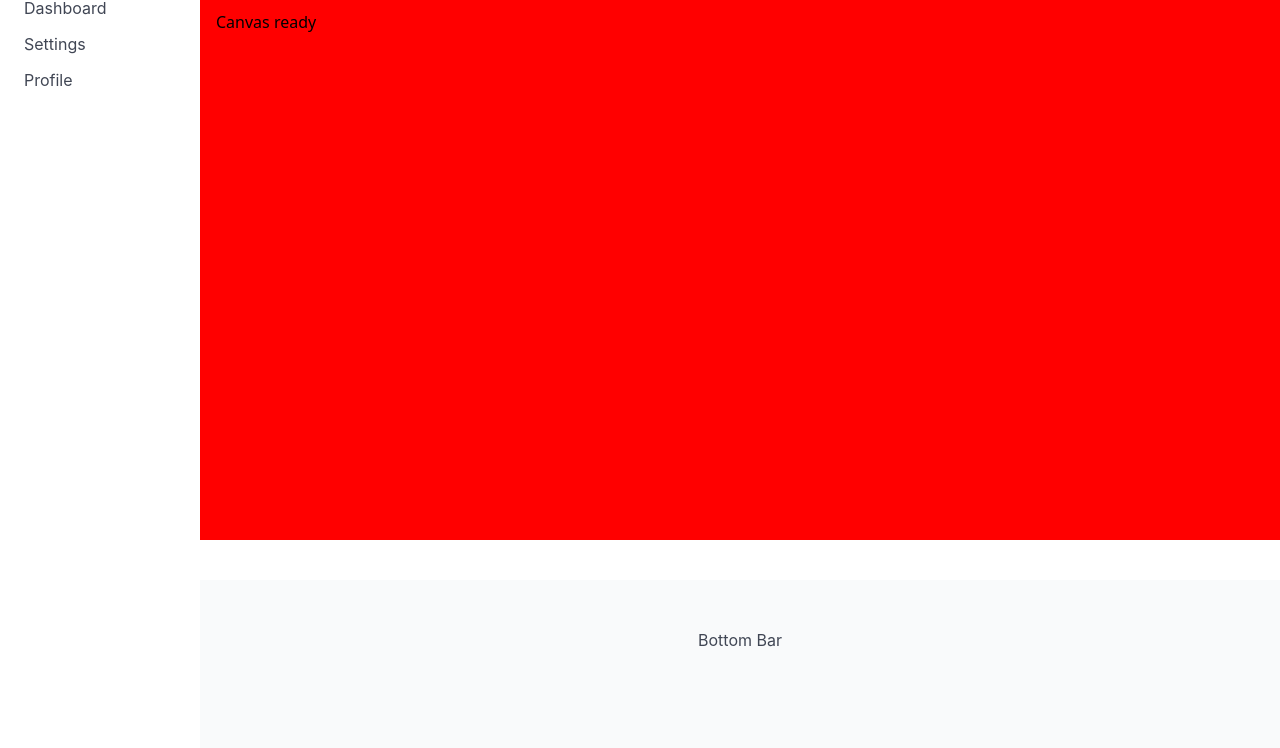
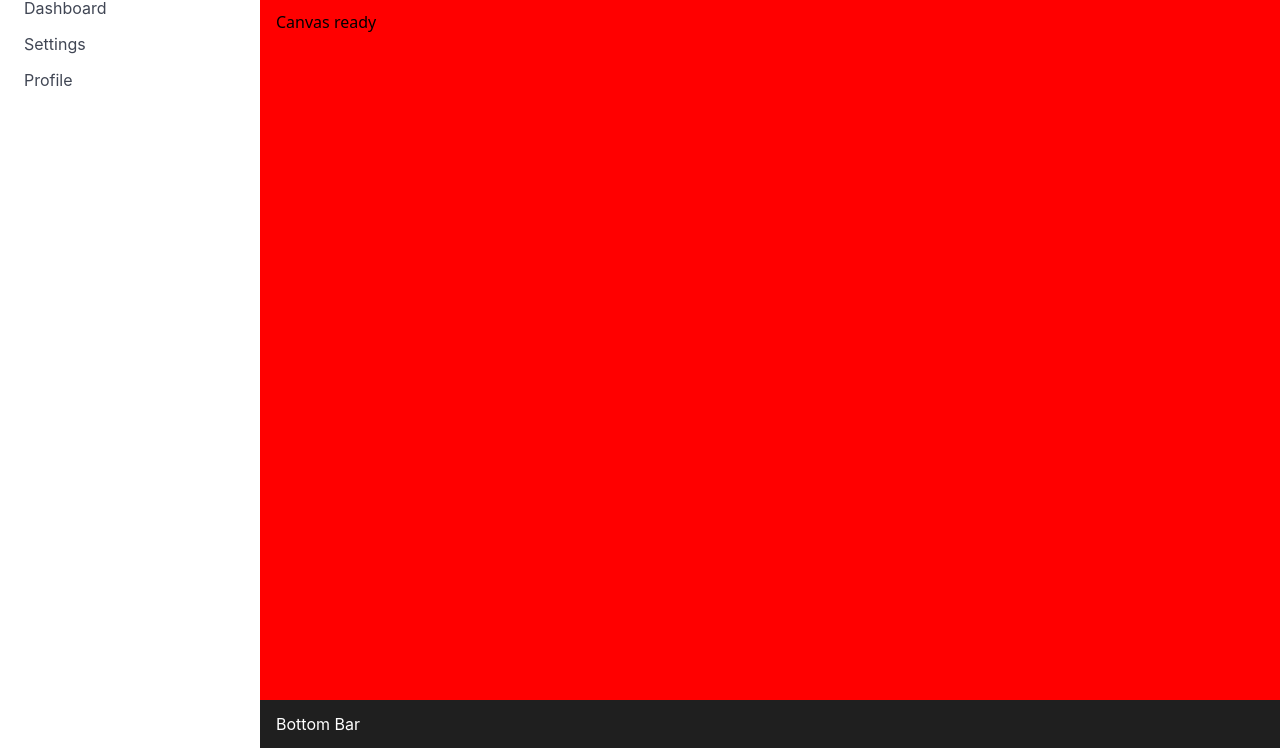
Before and after one commit to stevemarvell/masar, a website built with Vite: page index.html in a window 1280 px wide. Shown: the part 52-800 px from the top of the page. Built offline with nearby package versions, Linux system fonts and the light colour scheme.

Commit message:
wip bulma

```diff
--- a/public/canvas.css
+++ b/public/canvas.css
@@ -1,8 +1,4 @@
 /* Make canvas fill the content area */
 #mainCanvas {
-    display: block;
-    width: 100%;
-    height: auto;
-    outline: none;
     background: red;
 }
--- a/public/styles.css
+++ b/public/styles.css
@@ -1,30 +1,62 @@
-/* Grid layout */
+:root { --sidebar-w: 260px; }
+
+html, body { height: 100%; margin: 0; }
+
 body {
-    margin: 0;
+    height: 100vh;
     display: grid;
-    grid-template-columns: 200px 1fr;
+    grid-template-columns: var(--sidebar-w) 1fr;
     grid-template-rows: auto 1fr auto;
     grid-template-areas:
-    "sidebar topbar"
+    "sidebar header"
     "sidebar content"
-    "sidebar bottombar";
-    min-height: 100vh;
+    "sidebar footer";
+    gap: 0;
+    overflow: hidden;
 }
 
-.sidebar   { grid-area: sidebar; }
-.topbar    { grid-area: topbar; }
-.content   { grid-area: content; }
-.bottombar { grid-area: bottombar; }
+/* Placement */
+.sidebar   { grid-area: sidebar; overflow: auto; }
+.topbar    { grid-area: header; z-index: 1; }
+.content   { grid-area: content; display: flex; overflow: hidden; }
 
-.content { padding: 0; overflow: hidden; position: relative; }
+/* Kill Bulma spacing so canvas meets footer */
+main.content { margin: 0 !important; padding: 0 !important; }
 
-/* Mobile: hide sidebar, bars span full width */
+/* Bevel on the interface, not inside the canvas */
+main.content {
+    background: #fff;
+    box-shadow:
+            inset 0 2px 4px rgba(0,0,0,0.18),
+            inset 0 -2px 4px rgba(255,255,255,0.45);
+    border: 0;           /* no border gap */
+    border-radius: 0;    /* let it touch bars cleanly */
+}
+
+/* Footer: remove extra white and set a solid bar */
+.bottombar.footer {
+    grid-area: footer;
+    padding: 0;                 /* remove Bulma footer padding */
+    background: #1f1f1f;        /* pick your bar colour */
+    color: #fff;
+}
+.bottombar.footer .content {
+    margin: 0;                  /* remove Bulma .content margin */
+    padding: 0.75rem 1rem;      /* controlled inner spacing */
+    background: transparent;
+}
+
+/* Canvas fills exactly */
+#mainCanvas { width: 100%; height: 100%; display: block; }
+
+/* Mobile: hide sidebar, stack */
 @media (max-width: 768px) {
     body {
         grid-template-columns: 1fr;
         grid-template-areas:
-      "topbar"
+      "header"
       "content"
-      "bottombar";
+      "footer";
     }
+    .sidebar { display: none; }
 }
```
